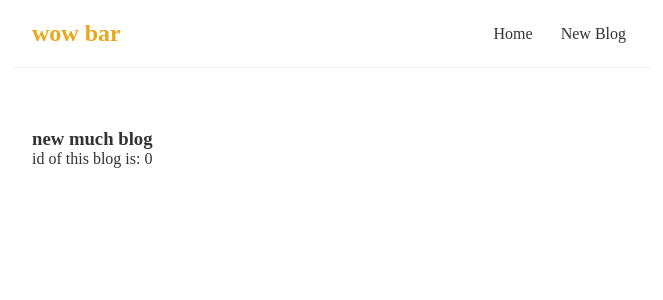
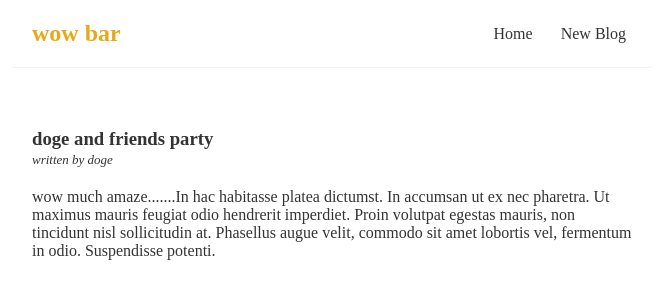
Before and after one commit to gunnerr91/dogeandfriendsblog, a React (Create React App) app: page /blogs/0 in a window 1280 px wide. Shown: the top 300 px of the page, without its empty margins (308-971 px from the left). Built offline with nearby package versions, Linux system fonts and the light colour scheme; data requests are answered from the project's data file; a web font is replaced by a local one.

Commit message:
updated blog details

```diff
--- a/data/db.json
+++ b/data/db.json
@@ -2,21 +2,21 @@
     "blogs": [
       {
         "title": "doge and friends party",
-        "body": "wow much amaze.......",
+        "body": "wow much amaze.......In hac habitasse platea dictumst. In accumsan ut ex nec pharetra. Ut maximus mauris feugiat odio hendrerit imperdiet. Proin volutpat egestas mauris, non tincidunt nisl sollicitudin at. Phasellus augue velit, commodo sit amet lobortis vel, fermentum in odio. Suspendisse potenti.",
         "author": "doge",
-        "id": 0
+        "id": "0"
       },
       {
         "title": "doge is sad",
-        "body": "much sad very sorrow 😥",
+        "body": "much sad very sorrow 😥 Quisque scelerisque diam quis lorem tristique, at tincidunt metus congue. Curabitur sollicitudin mi a magna tristique eleifend. Suspendisse eu lectus a urna dictum pulvinar eu eget tortor. Donec magna ex, pharetra vel dolor non, aliquam congue lacus.",
         "author": "doge",
-        "id": 1
+        "id": "1"
       },
       {
         "title": "laziness",
-        "body": "soooo lazy jaaaa!!!",
+        "body": "soooo lazy jaaaa!!! Morbi pulvinar, lorem in finibus volutpat, sapien leo pretium arcu, non mollis erat orci non sem. In felis justo, tempor in dui sed, fringilla sodales dolor. Praesent urna enim, hendrerit et cursus eu, posuere in turpis.",
         "author": "tartel",
-        "id": 2
+        "id": "2"
       }
     ]
   }
--- a/src/BlogDetails.js
+++ b/src/BlogDetails.js
@@ -1,12 +1,23 @@
 import { useParams } from "react-router-dom";
+import useFetch from "./useFetch";
+import "./blogdetails.css";
 
 const BlogDetails = () => {
   const { id } = useParams();
-
+  const { data: blog, error, isPending } = useFetch(
+    "http://localhost:8080/blogs/" + id
+  );
   return (
     <div className="blog-details">
-      <h3>new much blog</h3>
-      <p>id of this blog is: {id}</p>
+      {isPending && <div>loading....</div>}
+      {error && <div>{error}</div>}
+      {blog && (
+        <article>
+          <h3>{blog.title}</h3>
+          <i>written by {blog.author}</i>
+          <div>{blog.body}</div>
+        </article>
+      )}
     </div>
   );
 };
--- a/src/BlogList.js
+++ b/src/BlogList.js
@@ -9,8 +9,7 @@ const BlogList = ({ blogs, title }) => {
         <Link to={`/blogs/${blog.id}`} key={index}>
           <div className="blog-preview">
             <h4>{blog.title}</h4>
-            <i>{blog.author}</i>
-            <p>{blog.body}</p>
+            <i>much write by {blog.author}</i>
           </div>
         </Link>
       ))}
--- /dev/null
+++ b/src/blogdetails.css
@@ -0,0 +1,12 @@
+.blog-details h2 {
+  font-size: 20px;
+  color: #f1356d;
+  margin-bottom: 10px;
+}
+.blog-details div {
+  margin: 20px 0;
+}
+
+.blog-details i {
+  font-size: small;
+}
```
